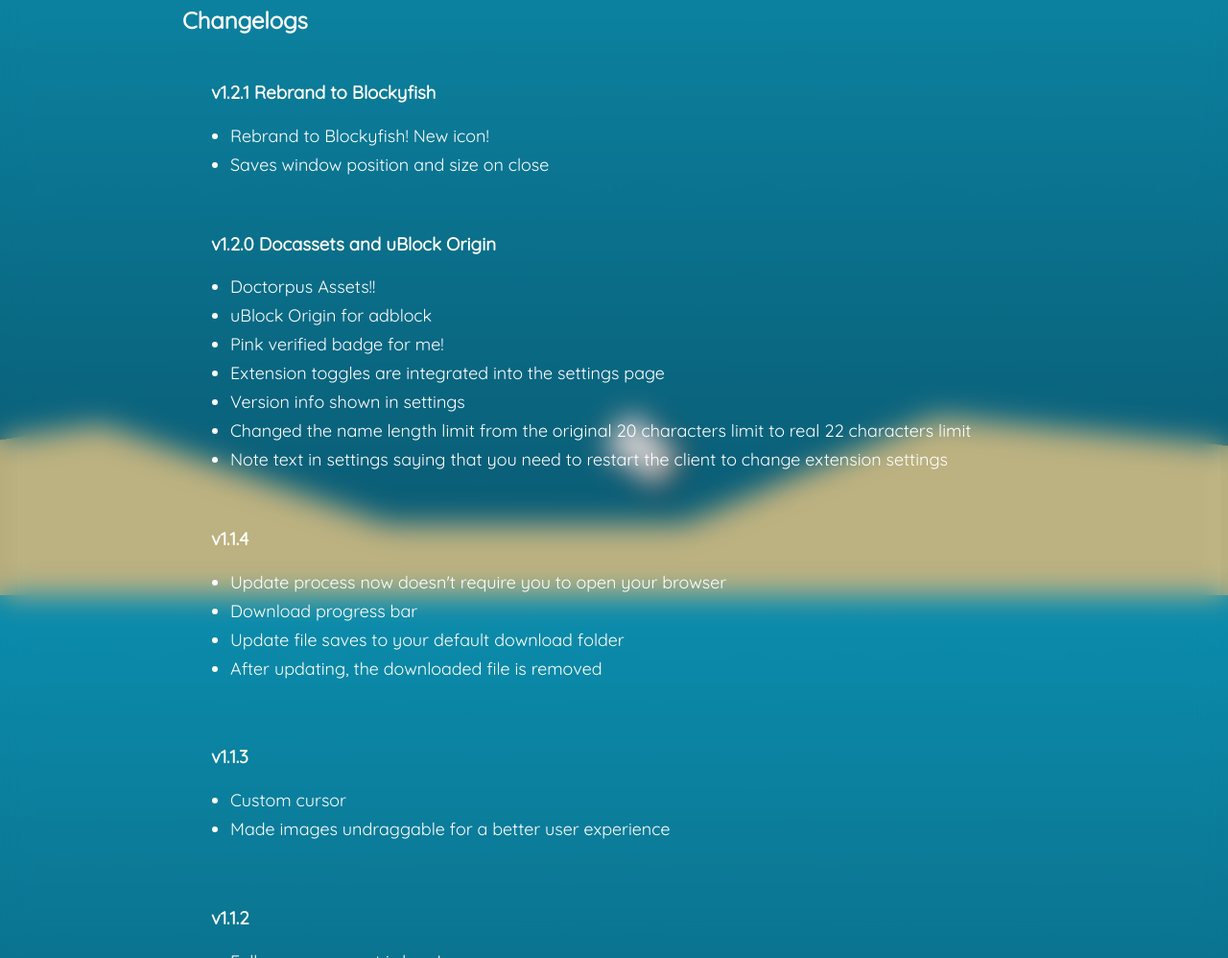
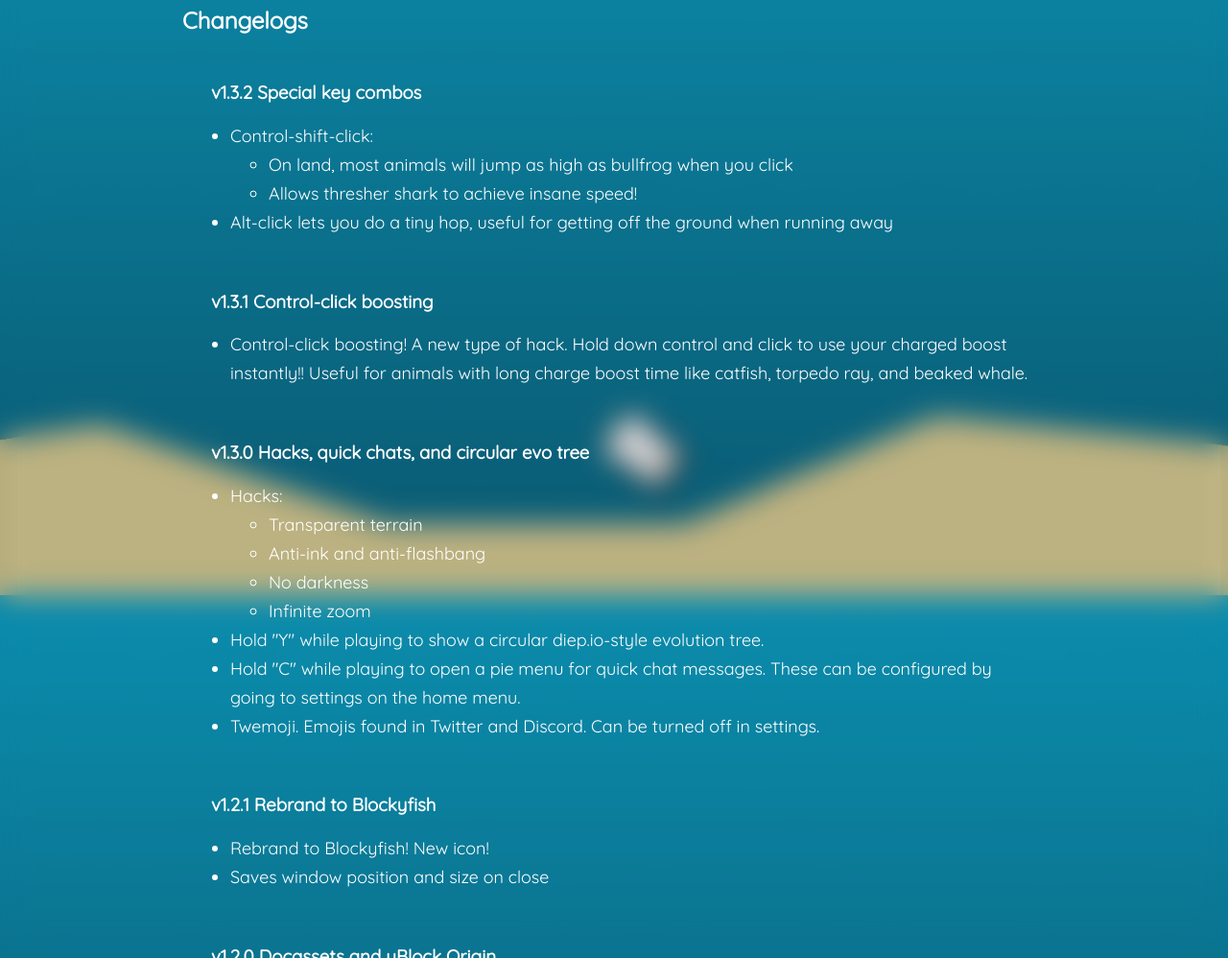
Before and after one commit to AirplanegoBrr/blockyfish-website, a plain HTML site: page index.html in a window 1280 px wide. Shown: the part 1780-2778 px from the top of the page at 96% size. Drawn offline with Linux system fonts and the light colour scheme; no server answers; a web font is replaced by a local one.

Commit message:
changelogs lol

```diff
--- a/index.html
+++ b/index.html
@@ -141,6 +141,64 @@
                     <div>
                         <h2>Changelogs</h2>
                         <div>
+                            <div class="box">
+                                <h3 class="list-head">v1.3.2 Special key combos</h3>
+                                <ul>
+                                    <li>
+                                        Control-shift-click:
+                                        <ul>
+                                            <li>
+                                                On land, most animals will jump as high as bullfrog when you click
+                                            </li>
+                                            <li>
+                                                Allows thresher shark to achieve insane speed!
+                                            </li>
+                                        </ul>
+                                    </li>
+                                    <li>
+                                        Alt-click lets you do a tiny hop, useful for getting off the ground when running away
+                                    </li>
+                                </ul>
+                            </div>
+                            <div class="box">
+                                <h3 class="list-head">v1.3.1 Control-click boosting</h3>
+                                <ul>
+                                    <li>
+                                        Control-click boosting! A new type of hack. Hold down control and click to use your charged boost instantly!! Useful for animals with long charge boost time like catfish, torpedo ray, and beaked whale.
+                                    </li>
+                                </ul>
+                            </div>
+                            <div class="box">
+                                <h3 class="list-head">v1.3.0 Hacks, quick chats, and circular evo tree</h3>
+                                <ul>
+                                    <li>
+                                        Hacks:
+                                    </li>
+                                    <ul>
+                                        <li>
+                                            Transparent terrain
+                                        </li>
+                                        <li>
+                                            Anti-ink and anti-flashbang
+                                        </li>
+                                        <li>
+                                            No darkness
+                                        </li>
+                                        <li>
+                                            Infinite zoom
+                                        </li>
+                                    </ul>
+                                    <li>
+                                        Hold "Y" while playing to show a circular diep.io-style evolution tree.
+                                    </li>
+                                    <li>
+                                        Hold "C" while playing to open a pie menu for quick chat messages. These can be configured by going to settings on the home menu.
+                                    </li>
+                                    <li>
+                                        Twemoji. Emojis found in Twitter and Discord. Can be turned off in settings.
+                                    </li>
+                                </ul>
+                            </div>
                             <div class="box">
                                 <h3 class="list-head">v1.2.1 Rebrand to Blockyfish</h3>
                                 <ul>
```
